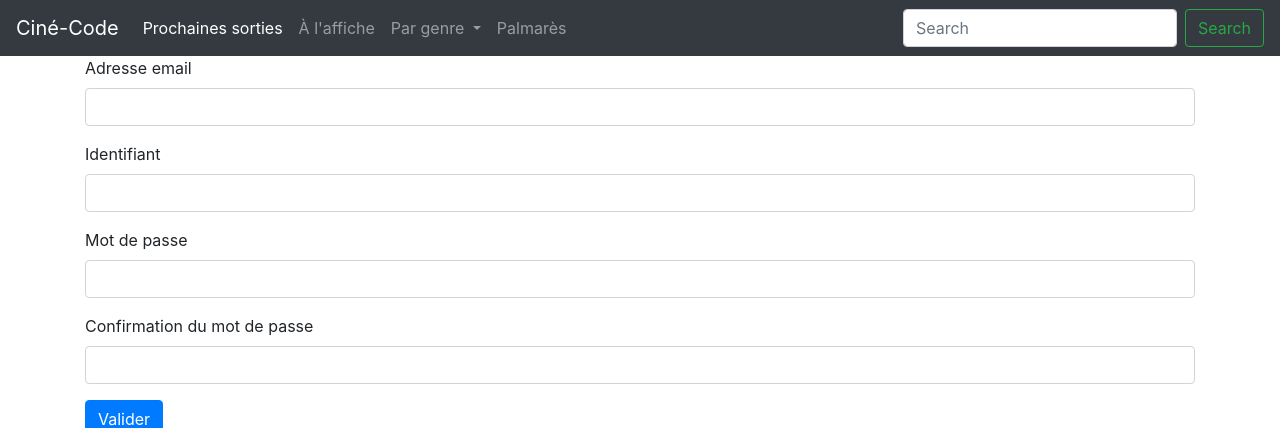
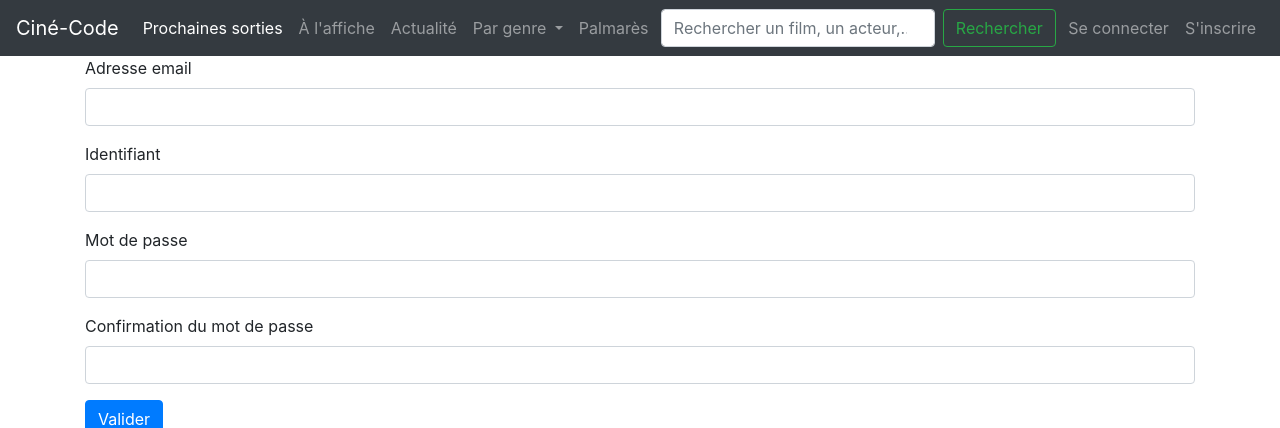
Before and after one commit to Nicolas-peter68/Cin--code, a PHP site: template src/Views/register.html.twig in a window 1280 px wide. Shown: the top 428 px of the page. Run offline with PHP 8.4, Linux system fonts and the light colour scheme; the template is opened without the code that fills it, so the values that code supplies are empty; some libraries are stand-ins or nearby versions.

Commit message:
modifications template
modification menu, ajout des pages

```diff
--- /dev/null
+++ b/src/Views/404.html.twig
@@ -0,0 +1,5 @@
+{% extends "template.html.twig" %}
+{% block body %}
+<h1>Bah alors ? La page que vous avez demandé n'existe pas</h1>
+<div style="width:100%;height:0;padding-bottom:56%;position:relative;"><iframe src="https://giphy.com/embed/sU511xfb7ORqw" width="100%" height="100%" style="position:absolute" frameBorder="0" class="giphy-embed" allowFullScreen></iframe></div>
+{% endblock %}
--- a/src/Views/register.html.twig
+++ b/src/Views/register.html.twig
@@ -17,5 +17,4 @@
 		<input type="password" class="form-control" id="exampleInputPassword1" placeholder="">
 	</div>
 	<button type="submit" class="btn btn-primary">Valider</button>
-</form>
-{% endblock %}
+</form>{% endblock %}
--- a/src/Views/template.html.twig
+++ b/src/Views/template.html.twig
@@ -29,6 +29,9 @@
 						<li class="nav-item">
 							<a class="nav-link" href="#">À l'affiche</a>
 						</li>
+						<li class="nav-item">
+							<a class="nav-link" href="#">Actualité</a>
+						</li>
 						<li class="nav-item dropdown">
 							<a class="nav-link dropdown-toggle" href="#" id="navbarDropdown" role="button" data-toggle="dropdown" aria-haspopup="true" aria-expanded="false">
 								Par genre
@@ -45,15 +48,21 @@
 						</li>
 					</ul>
 					<form class="form-inline my-2 my-lg-0">
-						<input class="form-control mr-sm-2" type="search" placeholder="Search" aria-label="Search">
-						<button class="btn btn-outline-success my-2 my-sm-0" type="submit">Search</button>
+						<input class="form-control mr-sm-2" type="search" placeholder="Rechercher un film, un acteur,..." aria-label="Search">
+						<button class="btn btn-outline-success my-2 my-sm-0" type="submit">Rechercher</button>
 					</form>
+					<ul class="navbar-nav ml-auto">
+						<li class="nav-item">
+							<a class="nav-link" href="#">Se connecter</a>
+						</li>
+						<li class="nav-item">
+							<a class="nav-link" href="#">S'inscrire</a>
+						</li>
+					</ul>
 				</div>
 			</nav>
 		{% endblock %}
-		<div class="container">
-			{% block body %}
-			{% endblock %}
+		<div class="container"> {% block body %}{% endblock %}
 			</div>
 			{% block js %}
 				<script src="https://code.jquery.com/jquery-3.3.1.slim.min.js" integrity="sha384-q8i/X+965DzO0rT7abK41JStQIAqVgRVzpbzo5smXKp4YfRvH+8abtTE1Pi6jizo" crossorigin="anonymous"></script>
```
Also changed, not shown: src/Controllers/PageController.php (+2 -8 lines), src/Views/index.html.twig (+37 -1 lines), src/Views/actor.html.twig (added), src/Views/login.html.twig (added), src/Views/news.html.twig (added), src/Views/producer.html.twig (added). Lines whose indentation alone changed are shown as unchanged.
